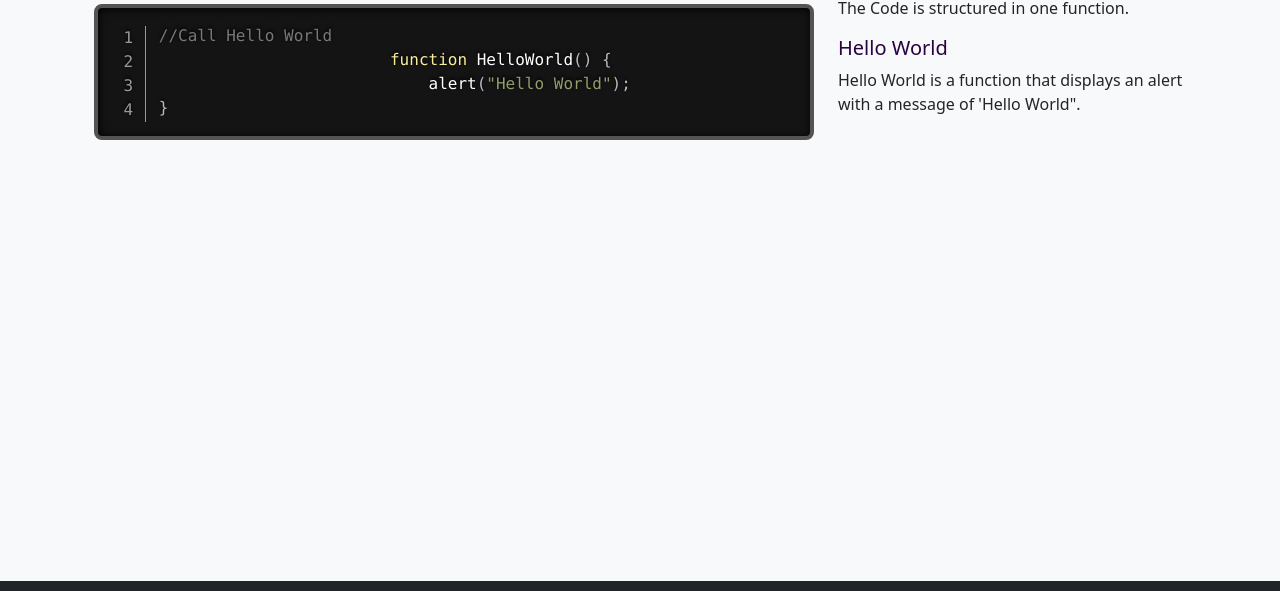
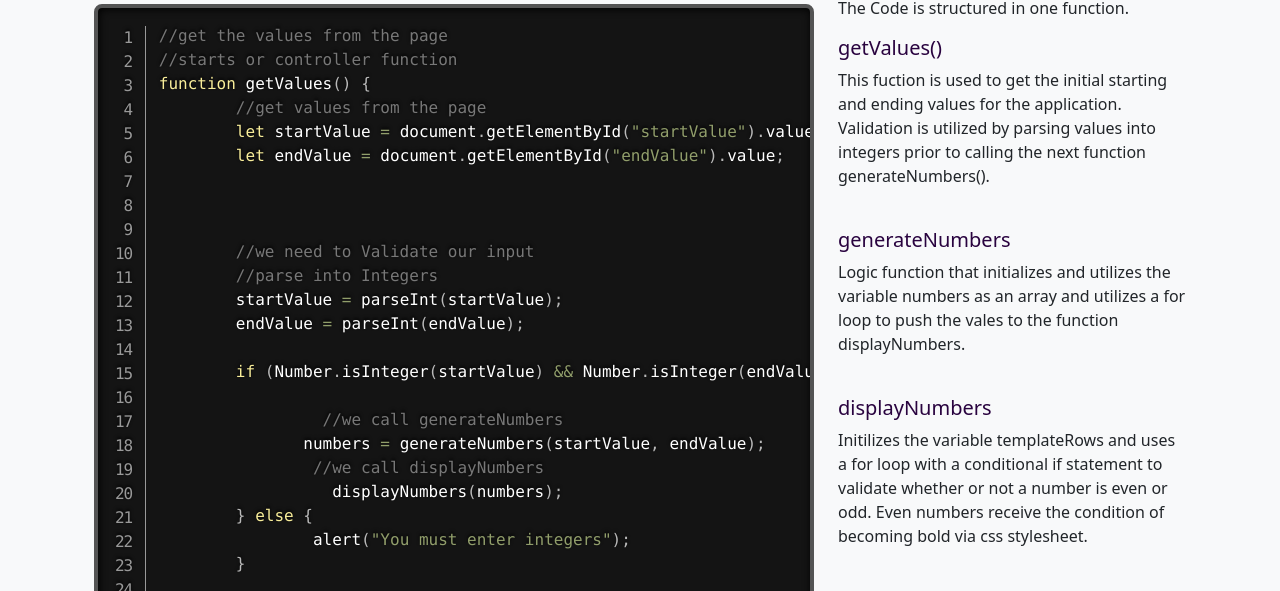
Before and after one commit to Aniyes/Hundo, a plain HTML site: page code.html in a window 1280 px wide. Shown: the part 147-738 px from the top of the page. Drawn offline with nearby package versions, Linux system fonts and the light colour scheme.

Commit message:
Code page updated
Using Prism to display code

```diff
--- a/code.html
+++ b/code.html
@@ -59,9 +59,85 @@
             <div class="row row-cols-1 row-cols-lg-2">
                 <div class="col-lg-8">
                     <pre class="line-numbers"><code class="language-javascript">
-                        //Call Hello World
-                        function HelloWorld() {
-                            alert("Hello World");
+
+
+
+//get the values from the page
+//starts or controller function
+function getValues() {
+        //get values from the page
+        let startValue = document.getElementById("startValue").value;
+        let endValue = document.getElementById("endValue").value;
+
+
+
+        //we need to Validate our input
+        //parse into Integers
+        startValue = parseInt(startValue);
+        endValue = parseInt(endValue);
+
+        if (Number.isInteger(startValue) && Number.isInteger(endValue)) {
+
+                 //we call generateNumbers
+               numbers = generateNumbers(startValue, endValue);
+                //we call displayNumbers
+                  displayNumbers(numbers);
+        } else {
+                alert("You must enter integers");
+        }
+
+
+
+
+
+
+
+}
+
+//generate numbers from startValue to the endValue
+//logic function(s)
+function generateNumbers(sValue, eValue) {
+
+        let numbers = [];
+
+        //we want to get all numbers from the start to end
+        for (let index = sValue; index <= eValue; index++) {
+
+                //this will execute in a loop until index = eValue
+                numbers.push(index);
+
+        }
+
+        return numbers;
+
+}
+
+
+//display the numbers and mark even numbers bold
+//display or view functions
+function displayNumbers(numbers) {
+
+
+        let templateRows = "";
+
+        for (let index = 0; index < numbers.length; index++) {
+                let className = "even";
+                let number = numbers[index];
+                if (number % 2 == 0) {
+                        className = "even";
+
+
+                } else {
+                        className = "odd";
+
+                }
+                //This does not render correctly with Prism. See the source
+                templateRows += `<tr><td class="${className}"> ${number} </td></tr>`;
+
+        }
+
+        document.getElementById("results").innerHTML = templateRows;
+}
 }
                     </code>
                 </pre>
@@ -69,8 +145,23 @@
                 </div>
                 <div class="col-lg-4">
                     <p>The Code is structured in one function.</p>
-                    <h5>Hello World</h5>
-                    <p>Hello World is a function that displays an alert with a message of 'Hello World".</p>
+                    <h5>getValues()</h5>
+                    <p>This fuction is used to get the initial starting and ending values for the application.
+                        Validation is utilized by parsing values into integers prior to calling the next function generateNumbers().</p>
+                    <br>
+                    <h5>generateNumbers</h5>
+                    <p>
+                        Logic function that initializes and utilizes the variable numbers as an array
+                        and utilizes a for loop to push the vales to the function displayNumbers.
+
+                    </p>
+                    <br>
+                    <h5>displayNumbers</h5>
+                    <p>
+                        Initilizes the variable templateRows and uses a for loop with a conditional if statement
+                        to validate whether or not a number is even or odd. Even numbers receive the condition of becoming
+                        bold via css stylesheet.
+                    </p>
 
                 </div>
             </div>
--- a/css/site.css
+++ b/css/site.css
@@ -43,7 +43,7 @@ h1,h2,h3,h4,h5,h6{
   position: fixed;
   left: 0;
   bottom: 0;
-  width: 100 %;
+  width: 100%;
        }
 
 footer{
```
Also changed, not shown: index.html (+4 -4 lines).
